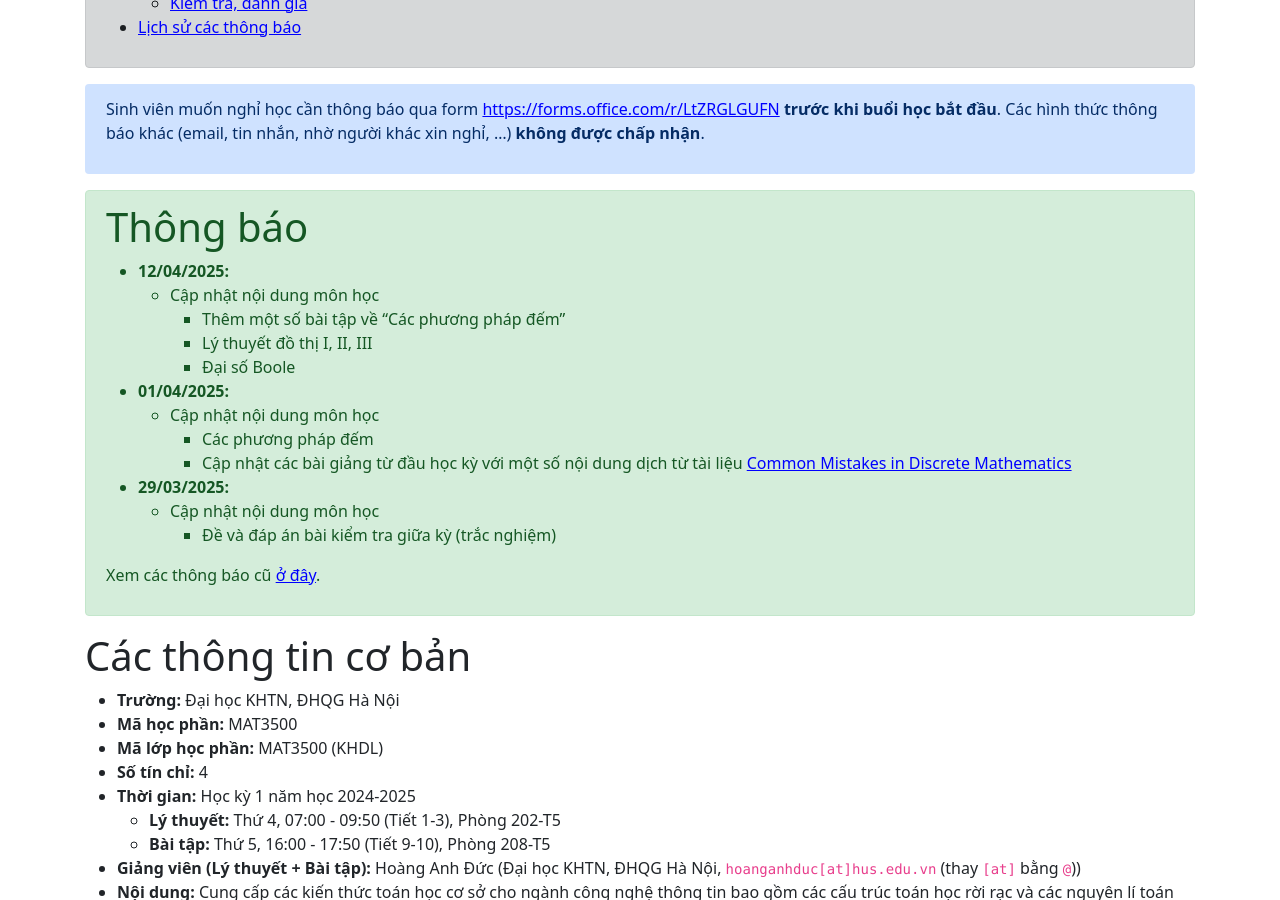
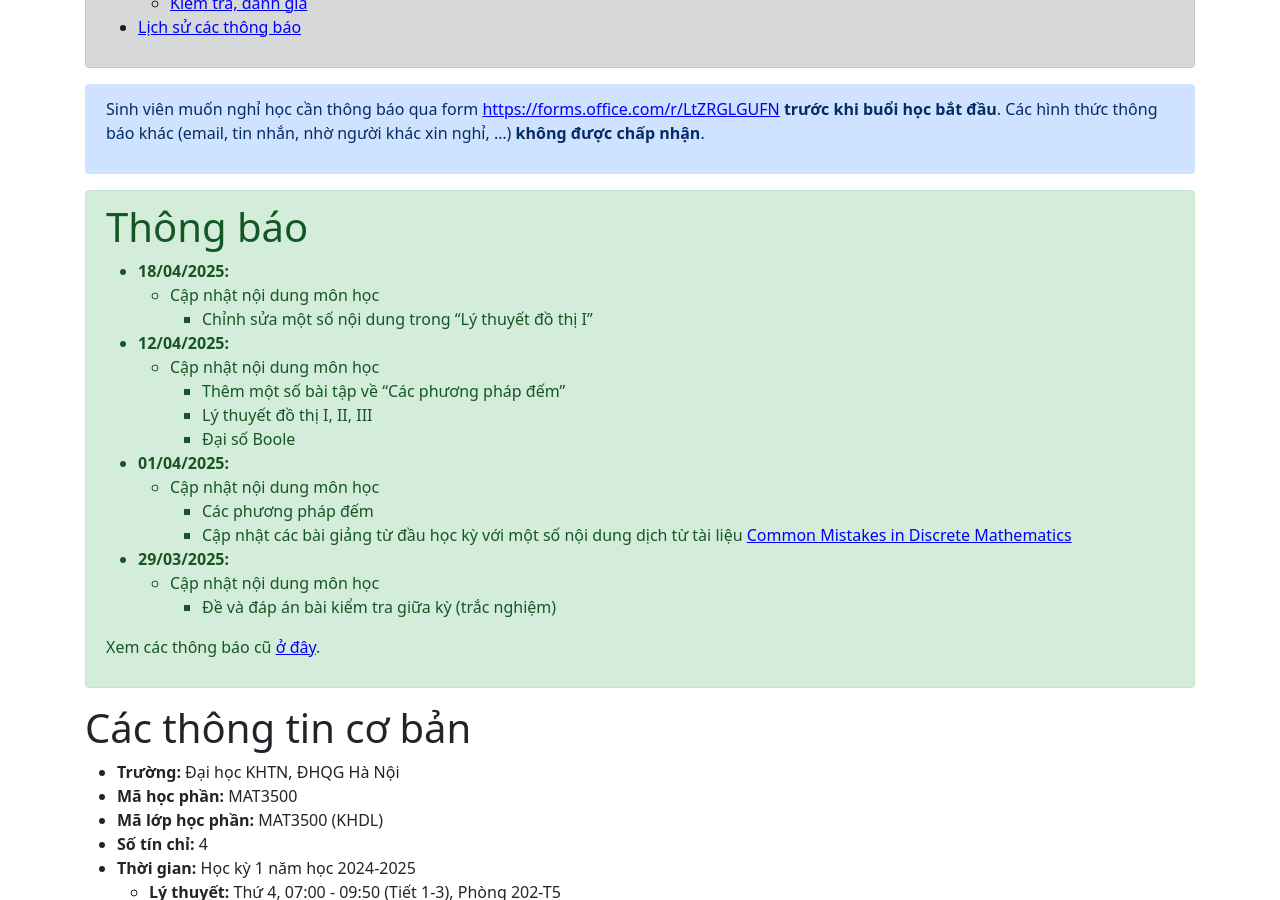
Before and after one commit to hoanganhduc/hoanganhduc.github.io, a Jekyll site: the page built from teaching/VNU-HUS/2025/spring/MAT3500/index.md, in a window 1280 px wide and 900 px high, scrolled down 302 px. Built offline with Jekyll 4.4.1, drawn with Linux system fonts in a browser that asks for light colours; nearby versions of some CDN libraries; a style sheet for code colours, icons or effects is not loaded; some of the changed text lies outside the part shown.

Commit message:
Updated @ 2025-04-18  13:12:28 ICT

```diff
--- a/teaching/VNU-HUS/2025/spring/MAT3500/index.md
+++ b/teaching/VNU-HUS/2025/spring/MAT3500/index.md
@@ -1,7 +1,7 @@
 ---
 layout: default
 title: "VNU-HUS MAT3500: Toán rời rạc"
-last_modified_at: 2025-04-12
+last_modified_at: 2025-04-18
 lang: "vi"
 katex: true
 ---
@@ -22,6 +22,9 @@ Sinh viên muốn nghỉ học cần thông báo qua form [https://forms.office.
 
 <!-- <h2 style="color:red;">Kiểm tra giữa kỳ: 27/03/2025 (Thứ 5), 16:00 - 16:50 (Tiết 9), Phòng 208-T5</h2> -->
 
+* **18/04/2025:**
+  * Cập nhật nội dung môn học
+    * Chỉnh sửa một số nội dung trong "Lý thuyết đồ thị I"
 * **12/04/2025:**
   * Cập nhật nội dung môn học
     * Thêm một số bài tập về "Các phương pháp đếm"
```
Also changed, not shown: 1 other file.
